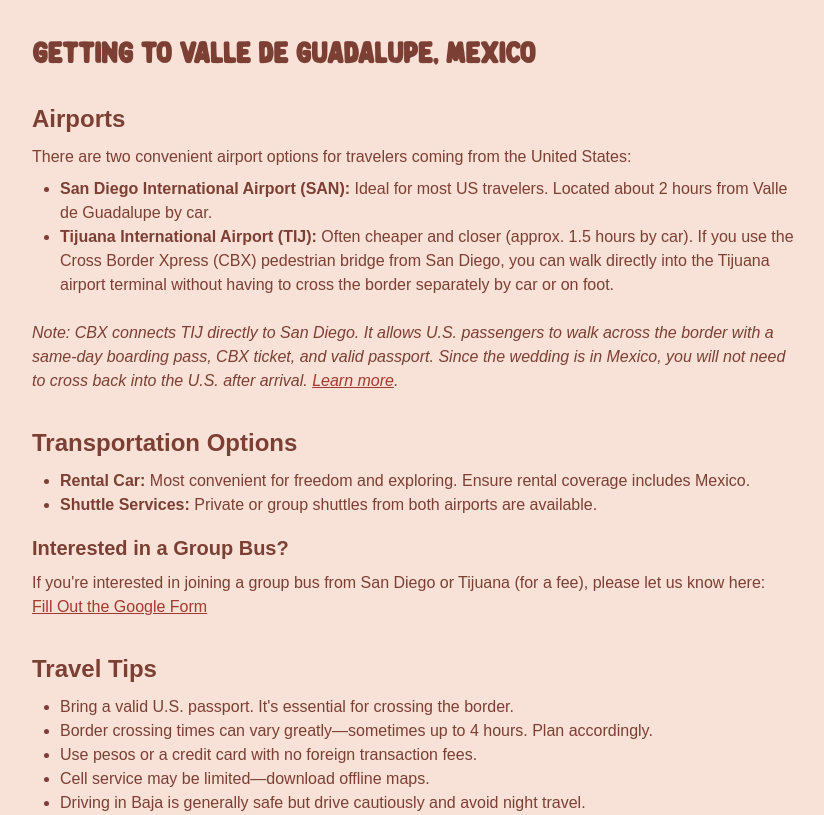
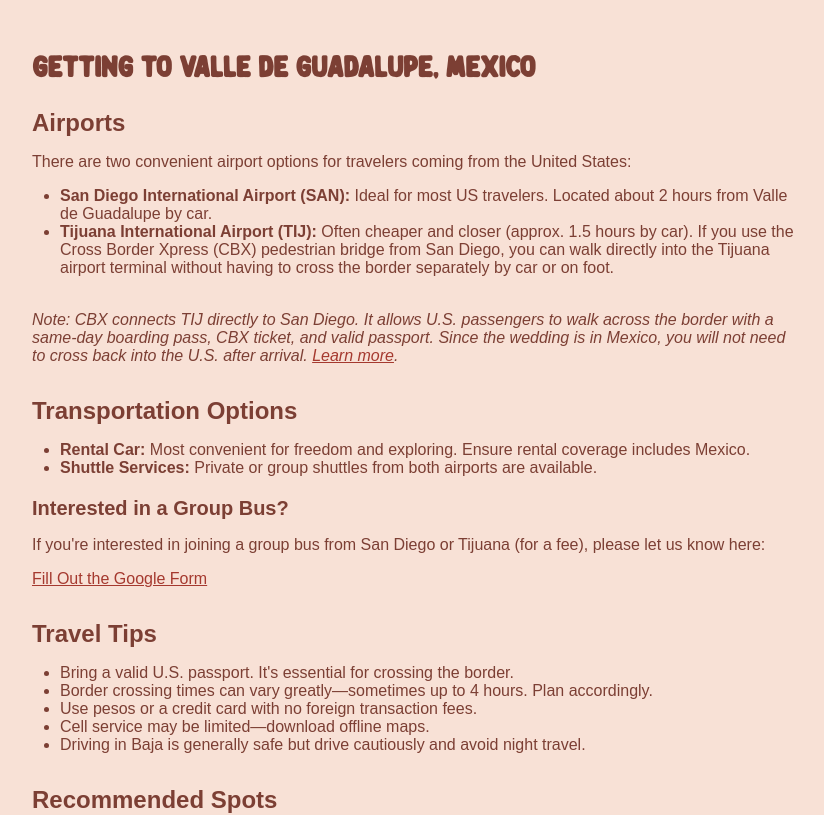
Before and after one commit to AlecsisDuarte/tarexis-wedding, a React (Vite) app: page /tarexis-wedding/travel in a window 1280 px wide. Shown: the top 815 px of the page, without its empty margins (224-1048 px from the left). Built offline with nearby package versions, Linux system fonts and the light colour scheme.

Commit message:
removed tailwind library

```diff
--- a/package.json
+++ b/package.json
@@ -13,12 +13,9 @@
     "deploy": "gh-pages -b main -d dist"
   },
   "dependencies": {
-    "@tailwindcss/vite": "^4.1.7",
-    "lightningcss-win32-x64-msvc": "^1.30.1",
     "react": "^18.3.1",
     "react-dom": "^18.3.1",
-    "react-router-dom": "^7.5.0",
-    "tailwindcss": "^4.1.7"
+    "react-router-dom": "^7.5.0"
   },
   "devDependencies": {
     "@eslint/js": "^9.17.0",
--- a/src/pages/styles/Travel.css
+++ b/src/pages/styles/Travel.css
@@ -1,5 +1,3 @@
-@import "tailwindcss";
-
 :root {
   --color-pastel-peach: #f0d5c4; /* Approximates #F0D5C4 */
   --color-pastel-pink: #eeccc2; /* Approximates #EECCC2 */
--- a/vite.config.ts
+++ b/vite.config.ts
@@ -1,9 +1,8 @@
 import { defineConfig } from 'vite'
 import react from '@vitejs/plugin-react'
-import tailwindcss from '@tailwindcss/vite'
 
 // https://vitejs.dev/config/
 export default defineConfig({
-  plugins: [react(), tailwindcss()],
+  plugins: [react()],
   base: "/tarexis-wedding/",
 })
```
